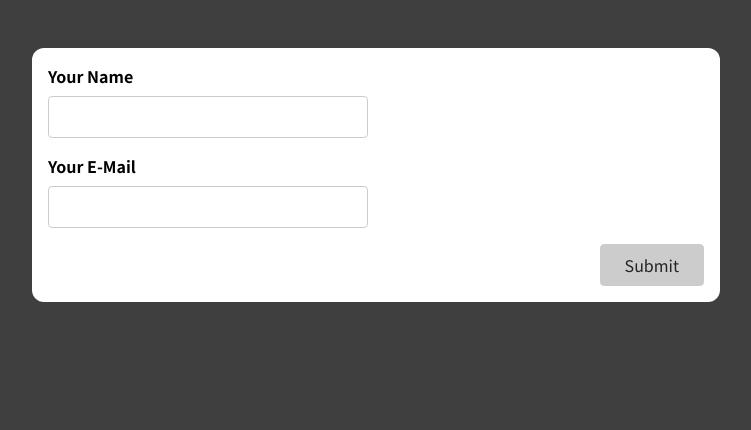
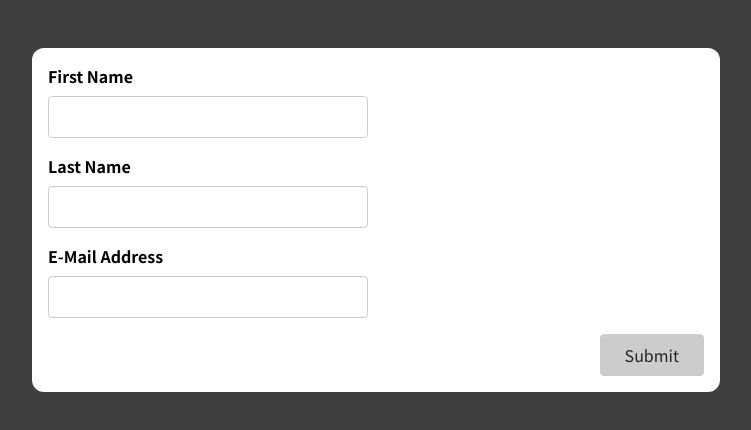
Before and after one commit to abhi-gowdaa/Form-Validation, a React (Create React App) app: page / in a window 1280 px wide. Shown: the top 430 px of the page, without its empty margins (264-1015 px from the left). Built offline with nearby package versions, Linux system fonts and the light colour scheme.

Commit message:
my custom hook

```diff
--- a/src/App.js
+++ b/src/App.js
@@ -1,11 +1,11 @@
-import SimpleInput from './components/SimpleInput';
-// import BasicForm from './components/BasicForm';
+// import SimpleInput from './components/SimpleInput';
+import BasicForm from './components/BasicForm';
 
 function App() {
   return (
     <div className="app">
-      <SimpleInput />
-      {/* <BasicForm/> */}
+      {/* <SimpleInput /> */}
+      <BasicForm/>
     </div>
   );
 }
--- a/src/components/BasicForm.js
+++ b/src/components/BasicForm.js
@@ -1,22 +1,96 @@
+
+import {useHook} from '../hooks/useInput'
+
 const BasicForm = (props) => {
+
+const {value:enteredFirstName,
+hasError:firstNameHasError,
+valueIsValid:firstNameIsValid,
+InputChangeHandler:firstNameChangeHandler,
+InputBlurHandler:firstNameBlurHandler,
+reset:resetFirstName
+
+}=
+         useHook((value)=>value.trim()!=='');
+
+  const {value:enteredEmail,
+    hasError:emailHasError,
+    valueIsValid:emailIsValid,
+    InputChangeHandler:emailChangeHandler,
+    InputBlurHandler:emailBlurHandler,
+    reset:resetEmailInput
+                      }=useHook((value)=>value.includes('@'));
+
+
+
+let formISValid=false
+
+if(emailIsValid && firstNameIsValid){
+  formISValid=true
+}
+
+
+
+  const formSubmitHandler=(event)=>{
+
+event.preventDefault();
+
+
+if(!emailIsValid){
+  return;
+}
+// console.log(enteredEmail);
+
+resetEmailInput();
+resetFirstName();
+
+}
+
+
+  const emailInputClasses=emailHasError ?
+  'form-control invalid' :
+  'form-control';
+
+  const firstNameInputClasses=firstNameHasError ?
+  'form-control invalid' :
+  'form-control';
+
+
   return (
-    <form>
-      <div className='control-group'>
+    <form onSubmit={formSubmitHandler}>
+      <div className={firstNameInputClasses}>
         <div className='form-control'>
           <label htmlFor='name'>First Name</label>
-          <input type='text' id='name' />
+          <input
+           type='text'
+            id='name'
+            onChange={firstNameChangeHandler}
+            onBlur={firstNameBlurHandler}
+            value={enteredFirstName}
+            />
+
+            {firstNameHasError && <p>First Name is Empty</p>}
         </div>
         <div className='form-control'>
           <label htmlFor='name'>Last Name</label>
           <input type='text' id='name' />
         </div>
       </div>
-      <div className='form-control'>
+      <div className={emailInputClasses}>
         <label htmlFor='name'>E-Mail Address</label>
-        <input type='text' id='name' />
+        <input
+        onChange={emailChangeHandler}
+        onBlur={emailBlurHandler}
+        type='text'
+         id='name'
+         value={enteredEmail}
+         />
+
+      {emailHasError && <p className="error-text">Email is invalid</p>}
       </div>
+
       <div className='form-actions'>
-        <button>Submit</button>
+        <button disabled={!formISValid}>Submit</button>
       </div>
     </form>
   );
--- /dev/null
+++ b/src/hooks/useInput.js
@@ -0,0 +1,43 @@
+import {useState} from 'react';
+
+
+
+export const useHook=(validateValue)=>{
+
+    const [enteredValue,setEnteredValue]=useState('');
+    const [isTouched,setIsTouched]=useState(false);
+
+
+    const valueIsValid=validateValue(enteredValue);
+    const hasError=!valueIsValid && isTouched;
+
+    const InputChangeHandler=(event)=>{
+        setEnteredValue(event.target.value)
+      }
+
+    const InputBlurHandler=(event)=>{
+        setIsTouched(true);
+        console.log("yes")
+      }
+
+      const reset=()=>{
+        setEnteredValue('');
+        setIsTouched(false);
+      }
+
+
+
+
+    return{
+     value:enteredValue,
+     hasError,
+     valueIsValid,
+     InputBlurHandler,
+     InputChangeHandler,
+     reset
+
+
+
+
+    }
+}
```
